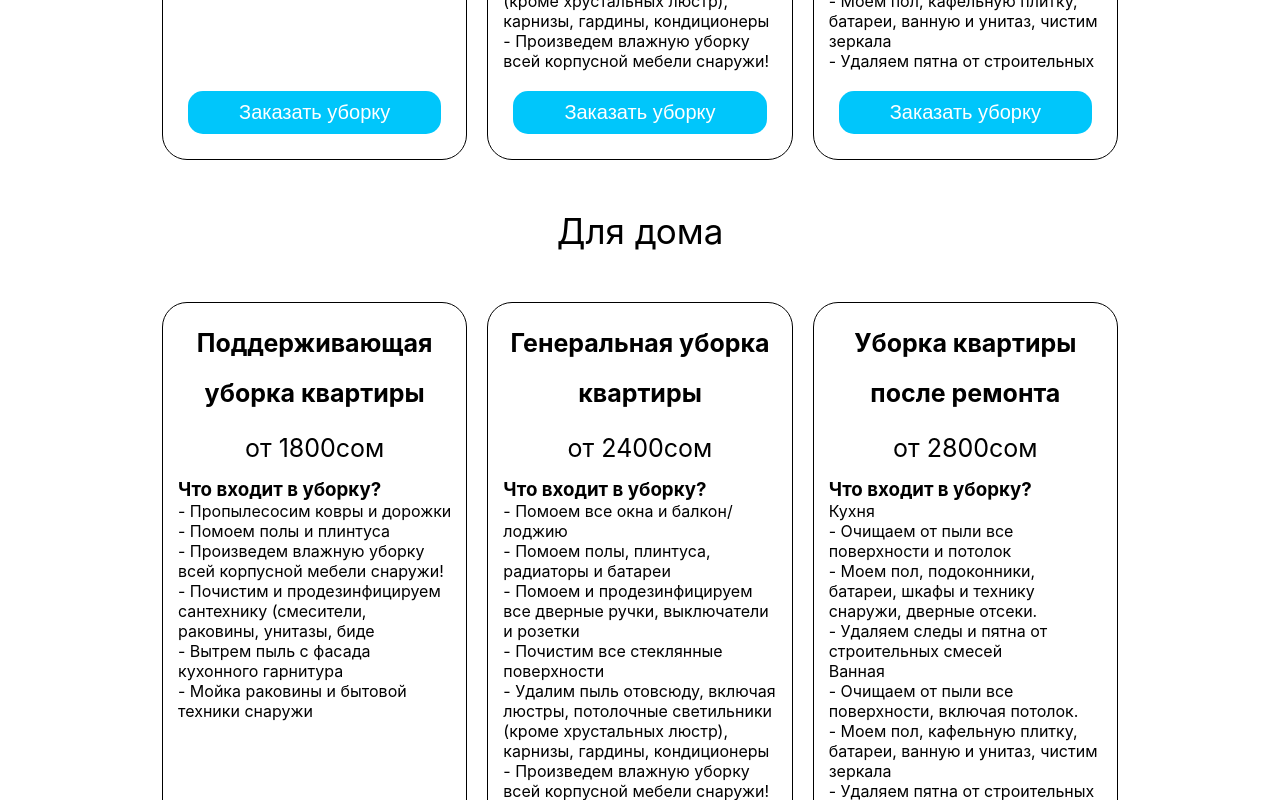
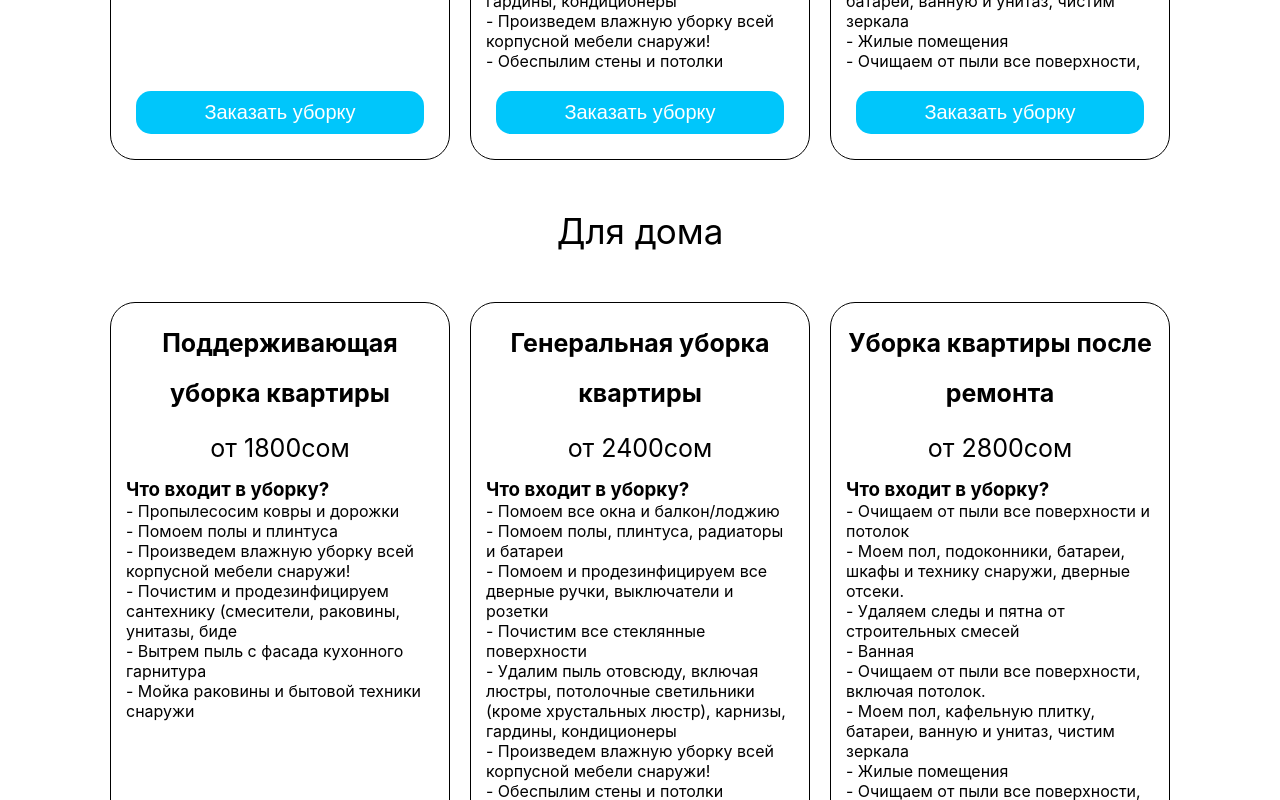
Before and after one commit to Tim1234567d/cleaning-app, a React (Create React App) app: page /home in a window 1280 px wide. Shown: the part 3460-4260 px from the top of the page. Built offline with nearby package versions, Linux system fonts and the light colour scheme.

Commit message:
price part of home page fixed

```diff
--- a/src/App.js
+++ b/src/App.js
@@ -6,7 +6,7 @@ import Footer from './components/footer/Footer';
 import AboutCompany from './components/pages/aboutCompany/AboutCompany';
 import AllServices from './components/pages/services/allServicePage';
 import ServiceDetail from "./components/home/services/ServiceDetail"
-import { Route, Routes, Switch, Redirect } from 'react-router-dom';
+import { Route, Routes} from 'react-router-dom';
 
 
 function App() {
--- a/src/components/home/price/Price.jsx
+++ b/src/components/home/price/Price.jsx
@@ -1,50 +1,42 @@
 import React from "react";
-import s from "./Price.module.css"
+import classes from "./Price.module.css"
 import PriceItem from "./PriceItem";
-
+import {priceData} from "./data"
 const Price = () => {
 
-    const priceDatat = [
-        {id:0, title:'Поддерживающая уборка квартиры', price:'от 1800сом',text: [' - Пропылесосим ковры и дорожки',<br/>, ' - Помоем полы и плинтуса', <br/>,'- Произведем влажную уборку всей корпусной мебели снаружи!',<br/>,'- Почистим и продезинфицируем сантехнику (смесители, раковины, унитазы, биде',<br/>,'- Вытрем пыль с фасада кухонного гарнитура',<br/>, '- Мойка раковины и бытовой техники снаружи'] },
-
-        {id:1, title:'Генеральная уборка квартиры', price:'от 2400сом', text:  ['  - Помоем все окна и балкон/лоджию',<br/>, ' - Помоем полы, плинтуса, радиаторы и батареи', <br/>,'- Помоем и продезинфицируем все дверные ручки, выключатели и розетки',<br/>,' - Почистим все стеклянные поверхности',<br/>,' - Удалим пыль отовсюду, включая люстры, потолочные светильники (кроме хрустальных люстр), карнизы, гардины, кондиционеры',<br/>, ' - Произведем влажную уборку всей корпусной мебели снаружи!',<br/>, '  - Обеспылим стены и потолки',<br/>, '  Санузел',<br/>,'- Почистим и продезинфицируем сантехнику (смесители, раковины, унитазы, биде)',<br/>,' - Отмоем кафельную плитку от потолка до пола и межплиточные швы',<br/>,' - Почистим душевые кабины и ванну',<br/>,' Кухня',<br/>,'  - Помоем все горизонтальные поверхности от потолка до пола, включая фасад кухонного гарнитура.',<br/>, '  - Мойка бытовой техники снаружи',<br/>, ' - Мойка раковины, плиты, кухонного фартука от любых загрязнений',<br/>, '- Продезинфицируем и проведем влажную уборку отсеков мусорной корзины (помоем мусорную корзину)']},
-
-        {id:2, title:'Уборка квартиры после ремонта', price:'от 2800сом', text: ['  Кухня',<br/>, '- Очищаем от пыли все поверхности и потолок', <br/>,'- Моем пол, подоконники, батареи, шкафы и технику снаружи, дверные отсеки.',<br/>,'- Удаляем следы и пятна от строительных смесей',<br/>,'Ванная',<br/>, '- Очищаем от пыли все поверхности, включая потолок.',<br/>, '  - Моем пол, кафельную плитку, батареи, ванную и унитаз, чистим зеркала',<br/>, '  - Удаляем пятна от строительных смесей',<br/>,'Жилые помещения',<br/>,' - Очищаем от пыли все поверхности, включая потолок',<br/>,'  - Моем пол, подоконники, батареи, плинтуса, дверные отсеки.',<br/>,' - Удаляем следы и пятна от строительных смесей',<br/>,'  - Собираем и выносим мусор',<br/>, ' - Моем окна и рамы'] },
-
-    ]
     return (
-        <section className={s.price_wrapper}>
-    <div className="wrapper">
-        <h2 className={s.title}>
+        <section className={classes.price_wrapper}>
+    <div className={classes.wrapper}>
+        <h2 className={classes.title}>
             Стоимость уборки помещений
         </h2>
-        <p className={s.subtitle}>Цена зависит от площади помещения</p>
-        <h3 className={s.price_subtitle}>Для квартир</h3>
-        <div className= {s.top__cards}>
+        <p className={classes.subtitle}>Цена зависит от площади помещения</p>
+        <h3 className={classes.price_subtitle}>Для квартир</h3>
+        <div className= {classes.top__cards}>
 
         {
-            priceDatat.map((priceDatat) => (
-                <PriceItem priceData={priceDatat} />
+            priceData.map((priceData) => (
+                <PriceItem priceData={priceData} />
             ))
         }
 
 
         </div>
 
-        <h3 className={s.price_subtitle}>Для дома </h3>
+        <h3 className={classes.price_subtitle}>Для дома </h3>
 
-        <div className= {s.top__cards}> {/* <h1>Для дома</h1> */}
+        <div className= {classes.top__cards}>
        {
-            priceDatat.map((priceDatat) => (
-                <PriceItem priceData={priceDatat} />
+            priceData.map((priceData) => (
+                <PriceItem priceData={priceData} />
             ))
         } </div>
-        <h3 className={s.price_subtitle}>Для Бизнеса <i className={s.underLine}></i> </h3>
+        <h3 className={classes.price_subtitle}>Для Бизнеса <i className={classes.underLine}></i> </h3>
 
-        <div className= {s.top__cards}> {/* <h1>Для дома</h1> */}
+        <div className= {classes.top__cards}>
        {
-            priceDatat.map((priceDatat) => (
-                <PriceItem priceData={priceDatat} />
+            priceData.map((priceData) => (
+                <PriceItem priceData={priceData} />
             ))
         } </div>
 
--- a/src/components/home/price/Price.module.css
+++ b/src/components/home/price/Price.module.css
@@ -1,3 +1,11 @@
+/* price style start  */
+
+.wrapper {
+    max-width: 1060px;
+      margin: 0 auto;
+      padding: 0 15px;
+  }
+
 .price_wrapper {
     margin-bottom: 100px;
 }
@@ -14,21 +22,23 @@
     margin-bottom: 50px;
 }
 
-/* .top {
-    margin-bottom: 86px;
-} */
-
-/* .top__title {
-    margin-bottom: 54px;
-} */
+.price_subtitle {
+    text-align: center;
+    margin-bottom: 50px;
+    font-size: 35px;
+    font-weight: 400;
+}
 
 .top__cards {
     display: grid;
     grid-template-columns: repeat( 3, 1fr);
     grid-gap: 20px;
     margin-bottom: 50px;
+}
 
-}
+/* price style end  */
+
+/* price item style start  */
 
 .top__card {
     display: flex;
@@ -40,10 +50,12 @@
     border: 1px solid black;
     border-radius: 25px;
 }
+
 .top__card:hover {
     transform: scale(1.07);
     transition: all 0.6s;
 }
+
 .priceDes {
     text-align: center;
     font-size: 25px;
@@ -65,7 +77,6 @@
     overflow: scroll;
     overflow-x: hidden;
     margin-bottom: 10px;
-    /* background-color: red; */
 
 }
 
@@ -98,80 +109,8 @@
       color: white;
   }
 
-  .price_subtitle {
-      text-align: center;
-      margin-bottom: 50px;
-      font-size: 35px;
-      font-weight: 400;
-  }
-.underLine {
-    content: '';
+
+/* .underLine {
+    content: ' ';
     border-bottom: 2px solid black;
-}
-
-
-/* .top__card-pic {
-    position: relative;
-    margin-bottom: 45px;
 } */
-
-/* .top__card-stats {
-    display: flex;
-    flex-wrap: wrap;
-    align-items: center;
-    justify-content: flex-end;
-    position: absolute;
-    bottom: 0;
-    left: 0;
-    width: 82%;
-    background-color: rgba(21, 24, 36, 0.6);;
-    padding: 16px 25px  ;
-} */
-
-/* .top__card-title {
-    font-style: normal;
-    font-weight: 500;
-    font-size: 18px;
-    line-height: 24px;
-    color: #fff;
-    margin: 0 auto 0 0;
-
-} */
-
-/* .top__card-likes {
-    font-weight: 500;
-    font-size: 16px;
-    line-height: 24px;
-    color: #fff;
-    padding-right: 20px;
-    margin-right: 14px;
-} */
-
-/* .top__card-comments {
-    font-weight: 500;
-    font-size: 16px;
-    line-height: 24px;
-    color: #fff;
-    padding-right: 23px;
-} */
-
-/* .top__card-desc {
-    font-size: 16px;
-    line-height: 24px;
-    margin-bottom: 31px;
-} */
-
-/* .top__card-more {
-    width: 118px;
-    padding: 12px 19px;
-    background: #006DFE;
-    text-decoration: none;
-    color: #fff;
-    font-size: 16px;
-    margin: auto 0 0 0;
-} */
-
-/* .top__card-more:hover, .top__card-more:focus {
-    background-color: blue;
-
-} */
--- a/src/components/home/price/PriceItem.jsx
+++ b/src/components/home/price/PriceItem.jsx
@@ -1,16 +1,36 @@
 import React from "react";
-import s from './Price.module.css'
+import classes from './Price.module.css'
 
 const PriceItem = ({priceData}) => {
 
     return (
-        <div className={s.top__card}>
+        <div className={classes.top__card}>
 
-        <h3 className={s.priceDes}>{priceData.title}</h3>
-        <p className={s.price}>  {priceData.price}</p>
+        <h3 className={classes.priceDes}>{priceData.title}</h3>
+        <p className={classes.price}>  {priceData.price}</p>
         <h3>Что входит в уборку?</h3>
-        <p className={s.aboutPrice}>{priceData.text}</p>
-        <button className={s.price_btn}> <a href="https://wa.me/996709919582">Заказать уборку</a> </button>
+        <p className={classes.aboutPrice}>
+           <p>{priceData.text1}</p>
+           <p>{priceData.text2}</p>
+           <p>{priceData.text3}</p>
+           <p>{priceData.text4}</p>
+           <p>{priceData.text5}</p>
+           <p>{priceData.text6}</p>
+           <p>{priceData.text7}</p>
+           <p>{priceData.text8}</p>
+           <p>{priceData.text9}</p>
+           <p>{priceData.text10}</p>
+           <p>{priceData.text11}</p>
+           <p>{priceData.text12}</p>
+           <p>{priceData.text13}</p>
+           <p>{priceData.text14}</p>
+           <p>{priceData.text15}</p>
+           <p>{priceData.text16}</p>
+           <p>{priceData.text17}</p>
+
+        </p>
+
+        <button className={classes.price_btn}> <a href="https://wa.me/996709919582">Заказать уборку</a> </button>
     </div>
     )
 }
--- /dev/null
+++ b/src/components/home/price/data.js
@@ -0,0 +1,50 @@
+export const priceData = [
+    {id:0, title:'Поддерживающая уборка квартиры',
+           price:'от 1800сом',
+           text1:  "- Пропылесосим ковры и дорожки",
+           text2: "- Помоем полы и плинтуса",
+           text3: "- Произведем влажную уборку всей корпусной мебели снаружи!",
+           text4: "- Почистим и продезинфицируем сантехнику (смесители, раковины, унитазы, биде",
+           text5: "- Вытрем пыль с фасада кухонного гарнитура",
+           text6: "- Мойка раковины и бытовой техники снаружи",
+    },
+
+     {id:1, title:'Генеральная уборка квартиры',
+            price:'от 2400сом',
+            text1:  "- Помоем все окна и балкон/лоджию",
+            text2: "- Помоем полы, плинтуса, радиаторы и батареи",
+            text3: "- Помоем и продезинфицируем все дверные ручки, выключатели и розетки",
+            text4: "- Почистим все стеклянные поверхности",
+            text5: "- Удалим пыль отовсюду, включая люстры, потолочные светильники (кроме хрустальных люстр), карнизы, гардины, кондиционеры",
+            text6: "- Произведем влажную уборку всей корпусной мебели снаружи!",
+            text7: "- Обеспылим стены и потолки",
+            text9: "- Санузел",
+            text10: "- Почистим и продезинфицируем сантехнику (смесители, раковины, унитазы, биде)",
+            text11: "- Отмоем кафельную плитку от потолка до пола и межплиточные швы",
+            text12: "- Почистим душевые кабины и ванну",
+            text13: "- Кухня",
+            text14: "- Помоем все горизонтальные поверхности от потолка до пола, включая фасад кухонного гарнитура.",
+            text15: "- Мойка бытовой техники снаружи",
+            text16: "- Мойка раковины, плиты, кухонного фартука от любых загрязнений",
+            text17: "- Продезинфицируем и проведем влажную уборку отсеков мусорной корзины (помоем мусорную корзину)",
+     },
+
+     {id:2, title:'Уборка квартиры после ремонта',
+            price:'от 2800сом',
+            text1: "- Очищаем от пыли все поверхности и потолок",
+            text2: "- Моем пол, подоконники, батареи, шкафы и технику снаружи, дверные отсеки.",
+            text3: "- Удаляем следы и пятна от строительных смесей",
+            text4: "- Ванная",
+            text5: "- Очищаем от пыли все поверхности, включая потолок.",
+            text6: "- Моем пол, кафельную плитку, батареи, ванную и унитаз, чистим зеркала",
+            text7: "- Удаляем пятна от строительных смесей",
+            text7: "- Жилые помещения",
+            text8: "- Очищаем от пыли все поверхности, включая потолок",
+            text9: "- Моем пол, подоконники, батареи, плинтуса, дверные отсеки.",
+            text10: "- Удаляем следы и пятна от строительных смесей",
+            text11: "- Собираем и выносим мусор",
+            text12: "- Моем окна и рамы",
+
+    },
+
+]
```
